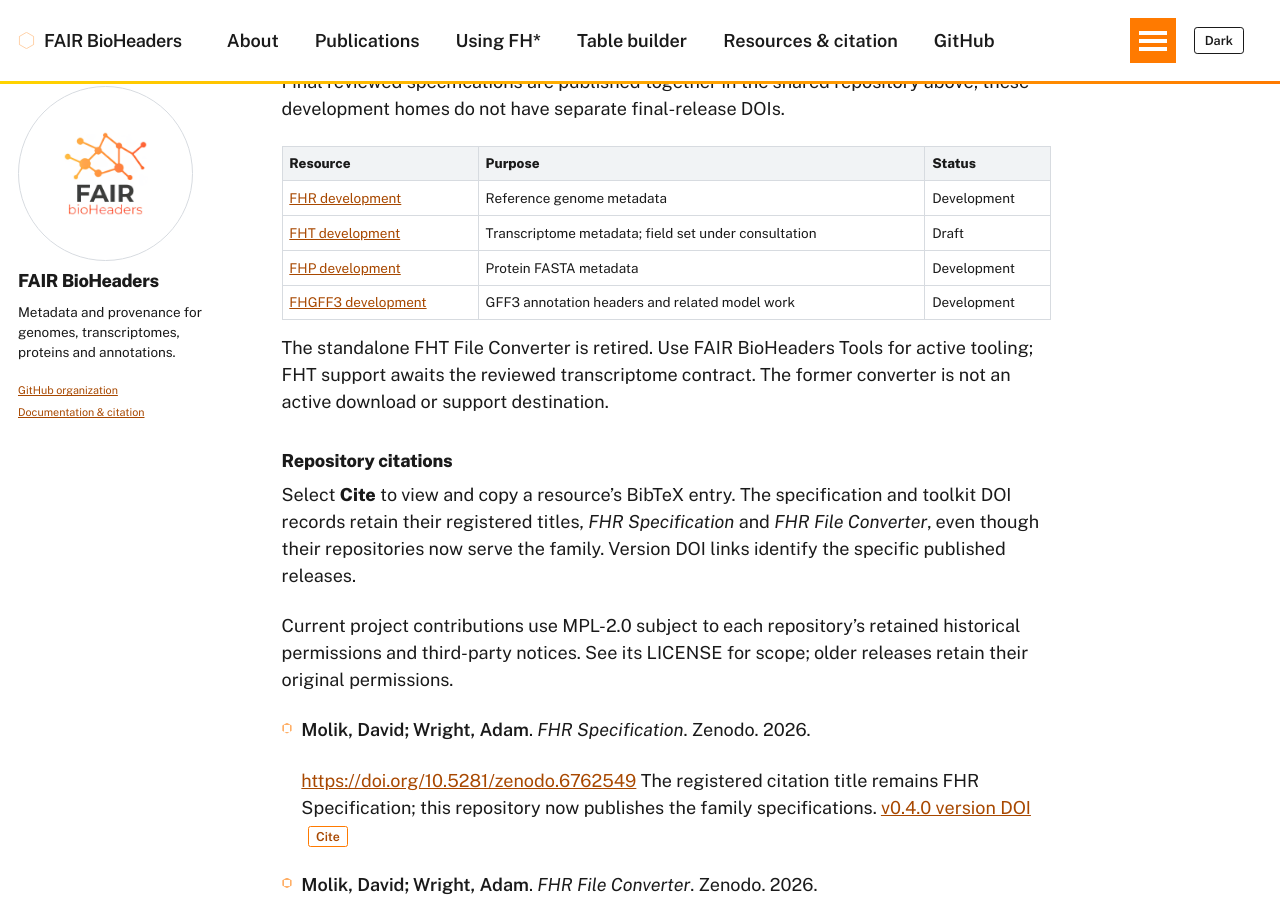
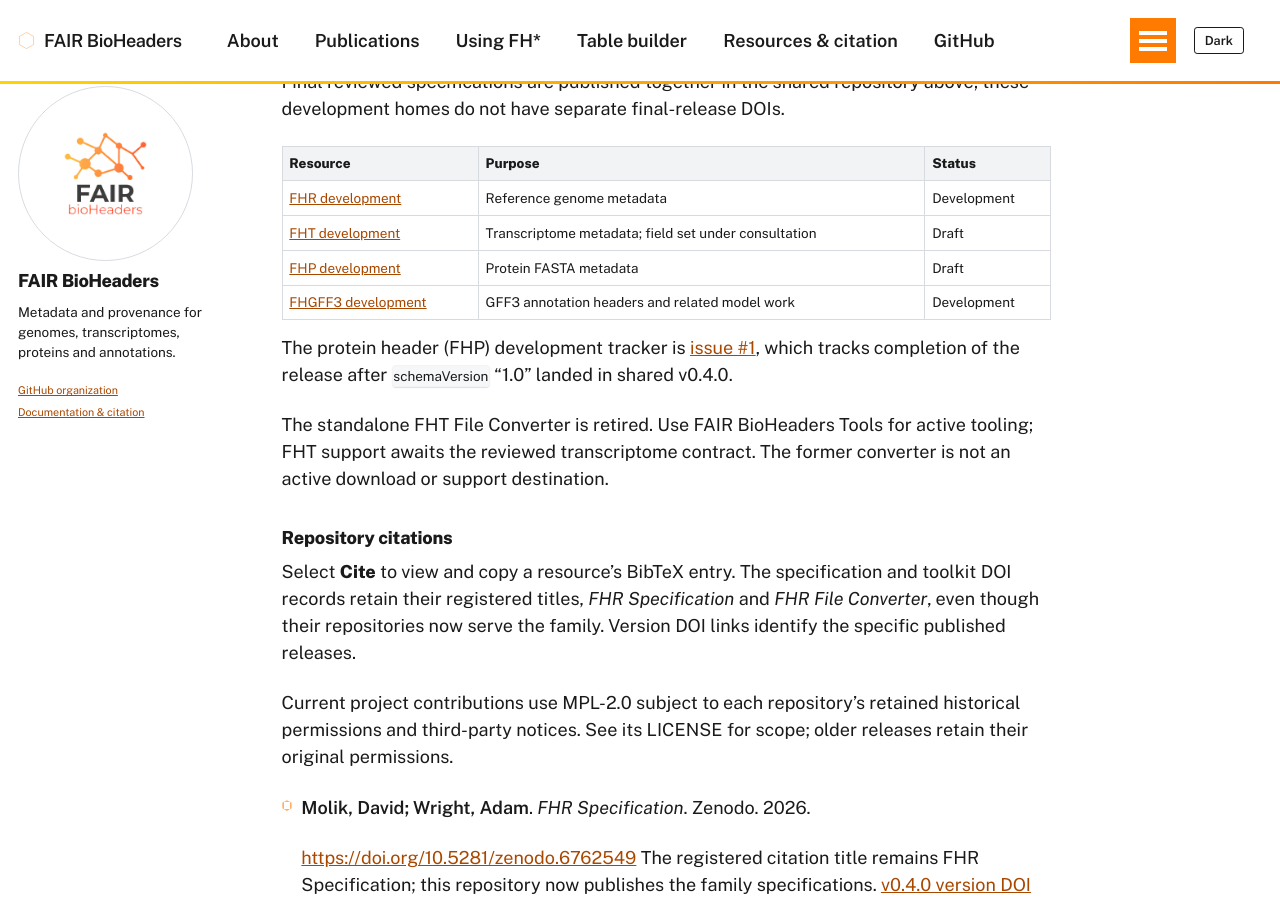
Before and after one commit to FAIR-bioHeaders/fair-bioheaders.github.io, a Jekyll site: the page built from _pages/resources.md, in a window 1280 px wide and 900 px high, scrolled down 1105 px. Built offline with Jekyll 4.4.1, drawn with Linux system fonts in a browser that asks for light colours.

Commit message:
Close #21: finalize FHP resource entry and link tracking issue (#45)
* Close #21: FHP dev status to Draft and link tracking issue

The acceptance items for issue #21 are now addressed:
- Change FHP_Specification status from Development to Draft until verified release
- Add link to FHP-Specification#1 tracking issue in resources.md
- Schema validity vs checksum distinction already documented in copy
- Browser accessibility tests via merged PR #42

* Fix resources browser test for FHP status Draft change

The existing resource browser test asserted Development for all four family types
(FHR, FHP, FHGFF3, FHT) but this PR changes FHP to Draft. Update the assertion
so FHP expects 'Draft' alongside the Development assertions for FHR and FHGFF3.

Refs PR #45 (issue #21 closure).

```diff
--- a/_data/development.yml
+++ b/_data/development.yml
@@ -12,7 +12,7 @@
 - key: FHP_Development
   name: FHP development
   purpose: Protein FASTA metadata
-  status: Development
+  status: Draft
   repository: https://github.com/FAIR-bioHeaders/FHP-Specification
 - key: FHGFF3_Development
   name: FHGFF3 development
--- a/_pages/resources.md
+++ b/_pages/resources.md
@@ -34,6 +34,9 @@ shared repository above; these development homes do not have separate final-rele
 | --- | --- | --- |
 {% for resource in site.data.development %}| <span id="{{ resource.key | escape }}">[{{ resource.name }}]({{ resource.repository }})</span> | {{ resource.purpose }} | {{ resource.status }} |
 {% endfor %}
+
+The protein header (FHP) development tracker is [issue #1](https://github.com/FAIR-bioHeaders/FHP-Specification/issues/1),
+which tracks completion of the release after `schemaVersion` "1.0" landed in shared v0.4.0.
 
 <span id="FHT_File_Converter"></span>The standalone FHT File Converter is retired.
 Use FAIR BioHeaders Tools for active tooling; FHT support awaits the reviewed
```
Also changed, not shown: scripts/browser/resources.spec.mjs (+4 -1 lines).
